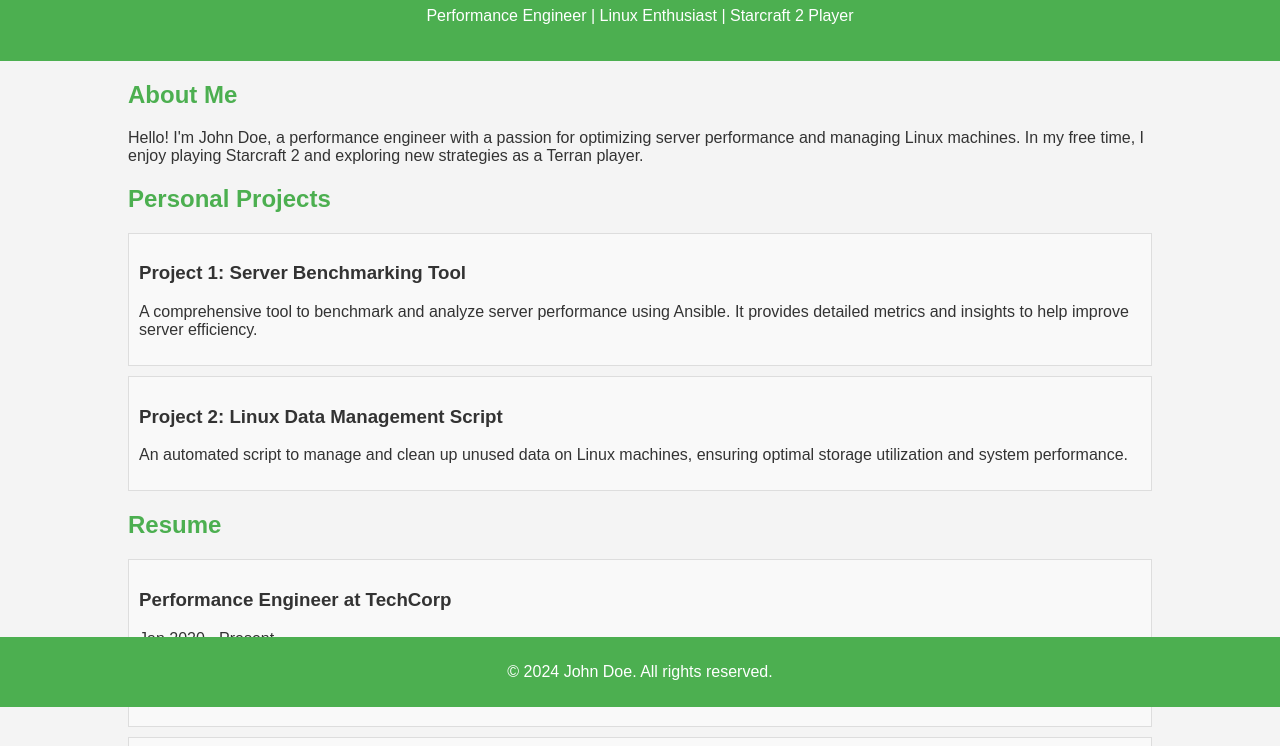
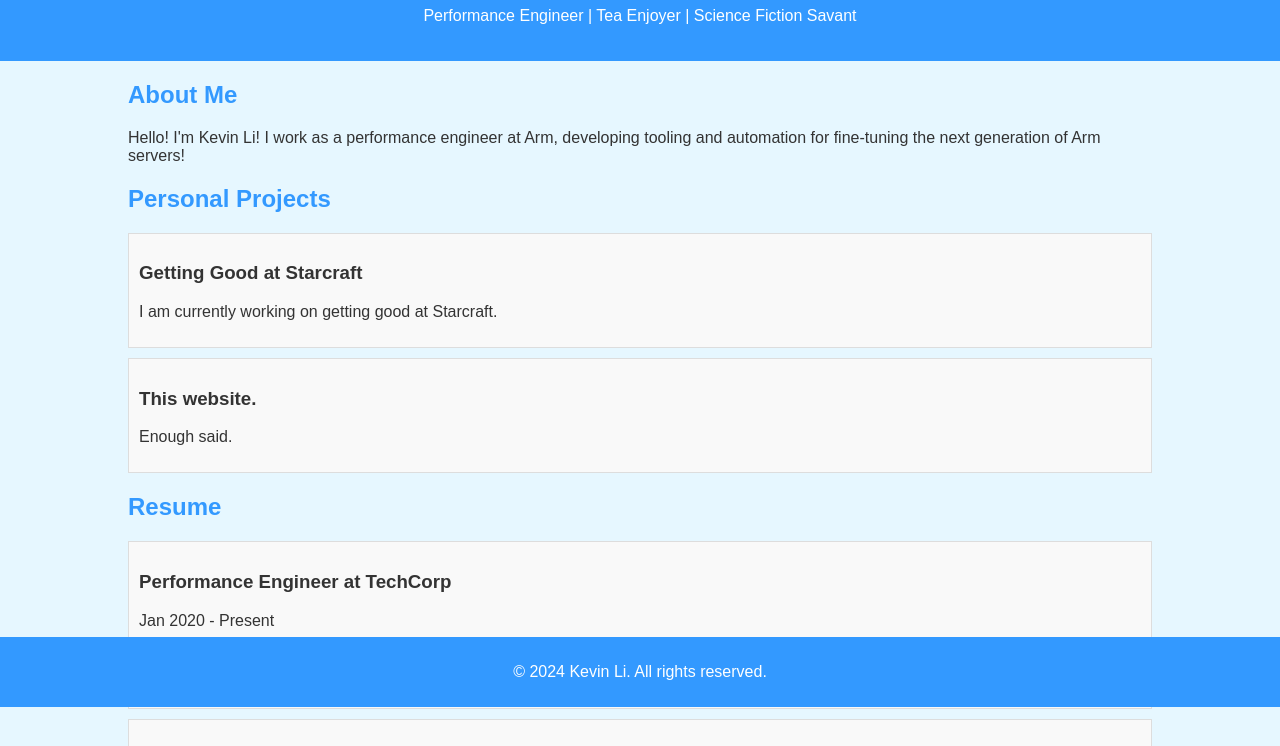
Before and after one commit to kevinli22527/kevins_website, a plain HTML site: page index.html in a window 1280 px wide. Shown: the part 93-839 px from the top of the page. Drawn offline with Linux system fonts and the light colour scheme.

Commit message:
More basic changes

```diff
--- a/index.html
+++ b/index.html
@@ -9,24 +9,24 @@
 <body>
     <header>
         <h1>Kevin Li</h1>
-        <p>Performance Engineer | Linux Enthusiast | Starcraft 2 Player</p>
+        <p>Performance Engineer | Tea Enjoyer | Science Fiction Savant</p>
     </header>
 
     <div class="container">
         <section id="about">
             <h2>About Me</h2>
-            <p>Hello! I'm John Doe, a performance engineer with a passion for optimizing server performance and managing Linux machines. In my free time, I enjoy playing Starcraft 2 and exploring new strategies as a Terran player.</p>
+            <p>Hello! I'm Kevin Li! I work as a performance engineer at Arm, developing tooling and automation for fine-tuning the next generation of Arm servers!</p>
         </section>
 
         <section id="projects">
             <h2>Personal Projects</h2>
             <div class="project">
-                <h3>Project 1: Server Benchmarking Tool</h3>
-                <p>A comprehensive tool to benchmark and analyze server performance using Ansible. It provides detailed metrics and insights to help improve server efficiency.</p>
+                <h3>Getting Good at Starcraft</h3>
+                <p>I am currently working on getting good at Starcraft.</p>
             </div>
             <div class="project">
-                <h3>Project 2: Linux Data Management Script</h3>
-                <p>An automated script to manage and clean up unused data on Linux machines, ensuring optimal storage utilization and system performance.</p>
+                <h3>This website.</h3>
+                <p>Enough said.</p>
             </div>
         </section>
 
@@ -46,7 +46,7 @@
     </div>
 
     <footer>
-        <p>&copy; 2024 John Doe. All rights reserved.</p>
+        <p>&copy; 2024 Kevin Li. All rights reserved.</p>
     </footer>
 </body>
 </html>
--- a/styles.css
+++ b/styles.css
@@ -1,13 +1,13 @@
 body {
     font-family: Arial, sans-serif;
-    background-color: #f4f4f4;
+    background-color: #e6f7ff;
     color: #333;
     margin: 0;
     padding: 0;
 }
 
 header {
-    background-color: #4CAF50;
+    background-color: #3399ff;
     color: white;
     padding: 20px 0;
     text-align: center;
@@ -29,7 +29,7 @@ header {
 }
 
 h2 {
-    color: #4CAF50;
+    color: #3399ff;
 }
 
 .project, .job {
@@ -40,7 +40,7 @@ h2 {
 }
 
 footer {
-    background-color: #4CAF50;
+    background-color: #3399ff;
     color: white;
     text-align: center;
     padding: 10px 0;
```
